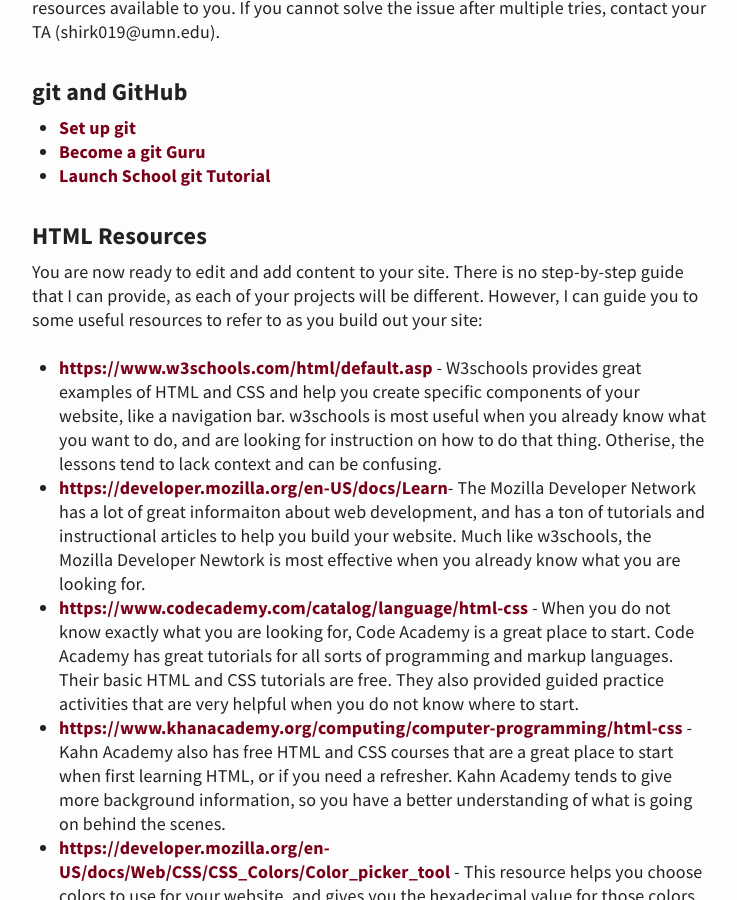
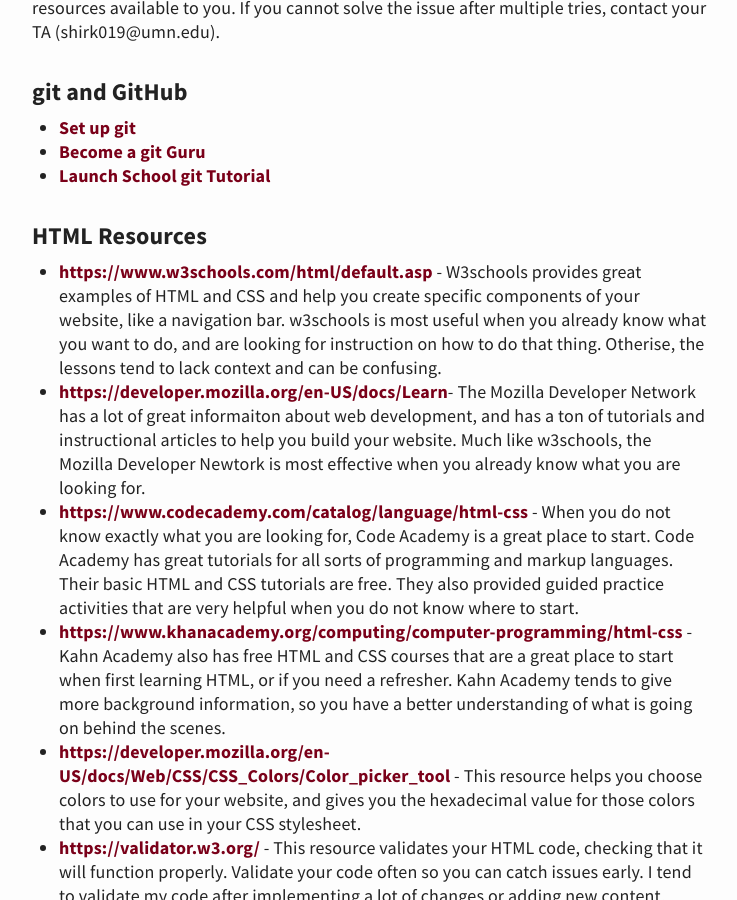
Before and after one commit to kristinashirk/digital-tech, a Jekyll site: the page built from Resources.md, in a window 1280 px wide and 900 px high, scrolled down 363 px. Shown: the whole window, without its empty margins (270-1007 px from the left). Built offline with Jekyll 4.4.1, drawn with Linux system fonts in a browser that asks for light colours; our own code applies the rules of GitHub Pages for plain Markdown files.

Commit message:
Essential resources

```diff
--- a/Resources.md
+++ b/Resources.md
@@ -8,7 +8,6 @@ The following are essential resources for your projects. Be sure to refer to the
 * [Launch School git Tutorial](https://launchschool.com/books/git/read/introduction)
 
 ### HTML Resources
-You are now ready to edit and add content to your site. There is no step-by-step guide that I can provide, as each of your projects will be different. However, I can guide you to some useful resources to refer to as you build out your site:
 * [https://www.w3schools.com/html/default.asp](https://www.w3schools.com/html/default.asp) - W3schools provides great examples of HTML and CSS and help you create specific components of your website, like a navigation bar. w3schools is most useful when you already know what you want to do, and are looking for instruction on how to do that thing. Otherise, the lessons tend to lack context and can be confusing.
 * [https://developer.mozilla.org/en-US/docs/Learn](https://developer.mozilla.org/en-US/docs/Learn)- The Mozilla Developer Network has a lot of great informaiton about web development, and has a ton of tutorials and instructional articles to help you build your website. Much like w3schools, the Mozilla Developer Newtork is most effective when you already know what you are looking for.
 * [https://www.codecademy.com/catalog/language/html-css](https://www.codecademy.com/catalog/language/html-css) - When you do not know exactly what you are looking for, Code Academy is a great place to start. Code Academy has great tutorials for all sorts of programming and markup languages. Their basic HTML and CSS tutorials are free. They also provided guided practice activities that are very helpful when you do not know where to start.
```
